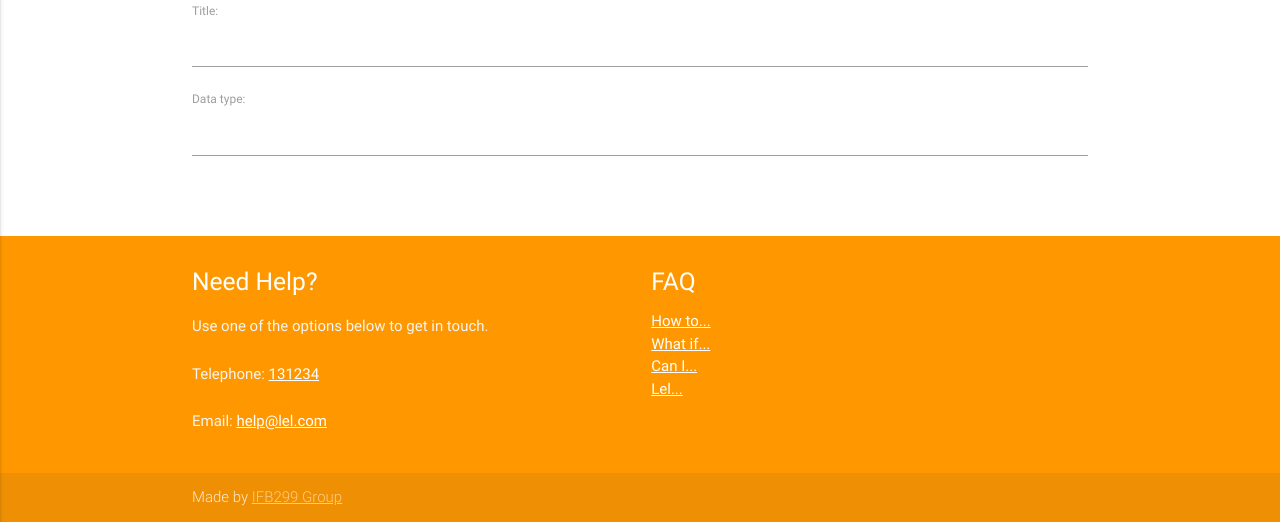
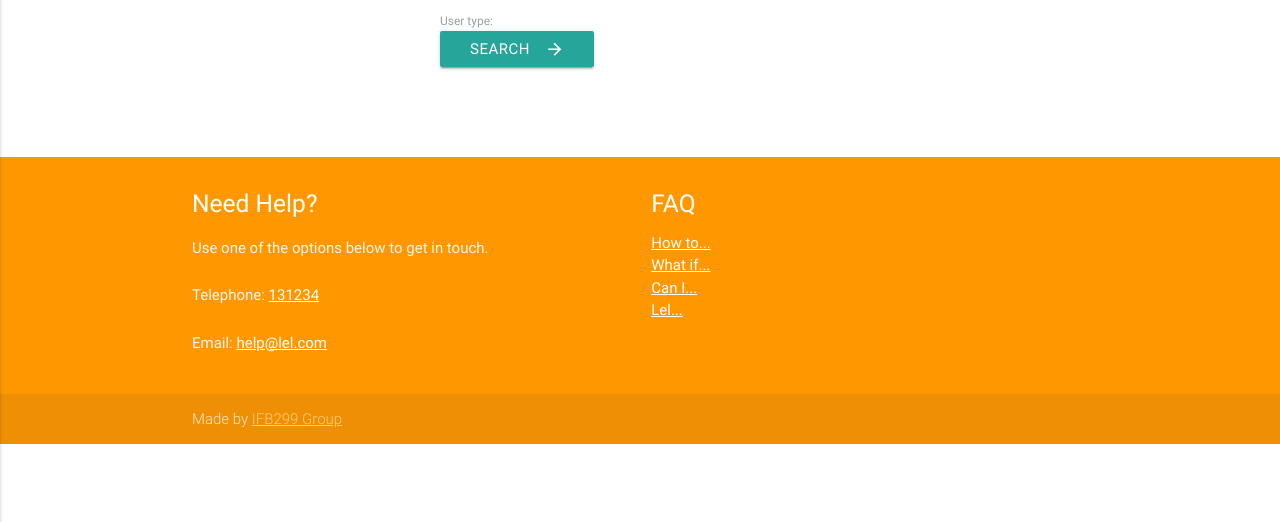
Before and after one commit to jabelone/ifb299, a Django app: page /search/ in a window 1280 px wide. Shown: the part 222-744 px from the top of the page. Run offline with Django 3.2, Linux system fonts and the light colour scheme; data that the repository does not hold is empty; some libraries are stand-ins or nearby versions.

Commit message:
Fixed up search form - working except for view code

```diff
--- a/ifb299_production/production/forms.py
+++ b/ifb299_production/production/forms.py
@@ -33,6 +33,7 @@
         fields = ('phone', 'address', 'user_type')
 
 class SearchForm(forms.ModelForm):
+    user_type = forms.ChoiceField(choices=USER_TYPES, required=True)
     class Meta:
         model = Data
-        fields = ('title', 'data_type')
+        fields = ('user_type',)
--- a/ifb299_production/production/static/production/css/style.css
+++ b/ifb299_production/production/static/production/css/style.css
@@ -1,4 +1,9 @@
 /* Custom CSS (mostly by Jaimyn lol) */
+
+#search-form {
+    margin-top: 10px;
+    margin-bottom: 30px;
+}
 
 .info-map iframe {
     width:100%; min-height:300px;
--- a/ifb299_production/production/templates/production/search.html
+++ b/ifb299_production/production/templates/production/search.html
@@ -4,13 +4,17 @@
 {% block page_title %}Search{% endblock %}
 
 {% block content %}
-
+<form id="search-form" method="post">
     {% for field in search_form %}
         <div>
             <label>{{ field.label_tag }}</label>
             {{ field }}
         </div>
     {% endfor %}
+    <button class="btn waves-effect waves-light" type="submit" name="search">Search
+        <i class="material-icons right">arrow_forward</i>
+    </button>
+</form>
 
 {% if data %}
     <div class="row">
```
Lines whose indentation alone changed are shown as unchanged.
